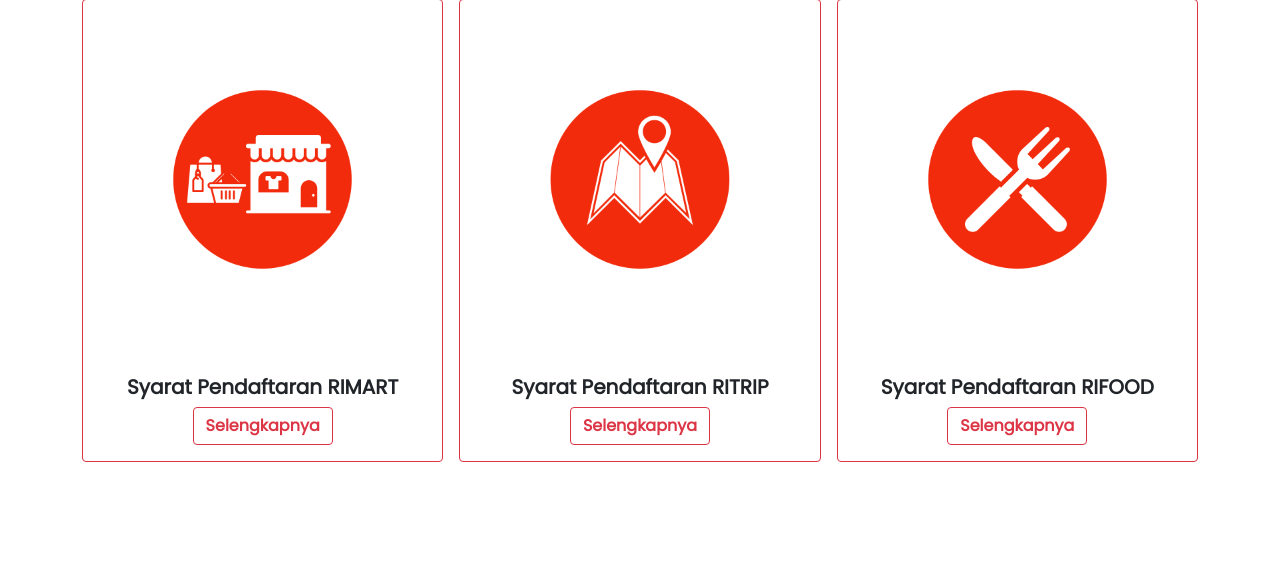
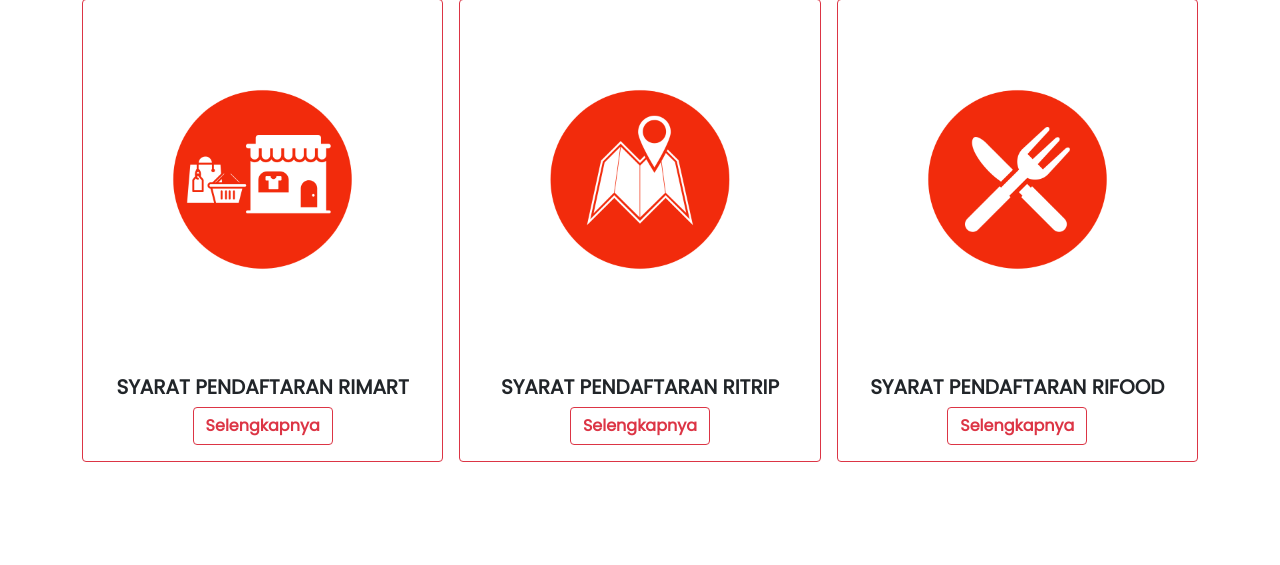
Before and after one commit to divit-roda/website-ri, a PHP site: page /index.php?page=mitra_usaha in a window 1280 px wide. Shown: the part 1311-1876 px from the top of the page. Run offline with PHP 8.4, Linux system fonts and the light colour scheme; some libraries are stand-ins or nearby versions.

Commit message:
Update Halaman Mitra

```diff
--- a/page/gabung_mitra/mitra_usaha.php
+++ b/page/gabung_mitra/mitra_usaha.php
@@ -106,7 +106,7 @@
         <div class="card border-danger text-center">
           <img src="assets/icon/rimart.png" class="card-img-top" alt="...">
           <div class="card-body">
-            <h5 class="card-title text-center"><b>Syarat Pendaftaran RIMART</b></h5>
+            <h5 class="card-title text-center"><b>SYARAT PENDAFTARAN RIMART</b></h5>
             <button type="button" class="btn btn-outline-danger" data-bs-toggle="modal" data-bs-target="#modalRibike">
                 <strong>Selengkapnya</strong>
             </button>
@@ -117,7 +117,7 @@
     <div class="card border-danger text-center">
       <img src="assets/icon/ritrip.png" class="card-img-top" alt="...">
       <div class="card-body">
-        <h5 class="card-title text-center"><b>Syarat Pendaftaran RITRIP</b></h5>
+        <h5 class="card-title text-center"><b>SYARAT PENDAFTARAN RITRIP</b></h5>
         <button type="button" class="btn btn-outline-danger" data-bs-toggle="modal" data-bs-target="#modalRicar">
             <strong>Selengkapnya</strong>
         </button>
@@ -128,7 +128,7 @@
     <div class="card border-danger text-center">
       <img src="assets/icon/rifood.png" class="card-img-top" alt="...">
       <div class="card-body">
-        <h5 class="card-title text-center"><b>Syarat Pendaftaran RIFOOD</b></h5>
+        <h5 class="card-title text-center"><b>SYARAT PENDAFTARAN RIFOOD</b></h5>
         <button type="button" class="btn btn-outline-danger" data-bs-toggle="modal" data-bs-target="#modalRisend">
             <strong>Selengkapnya</strong>
         </button>
```
Also changed, not shown: page/gabung_mitra/mitra_driver.php (+5 -3 lines).
